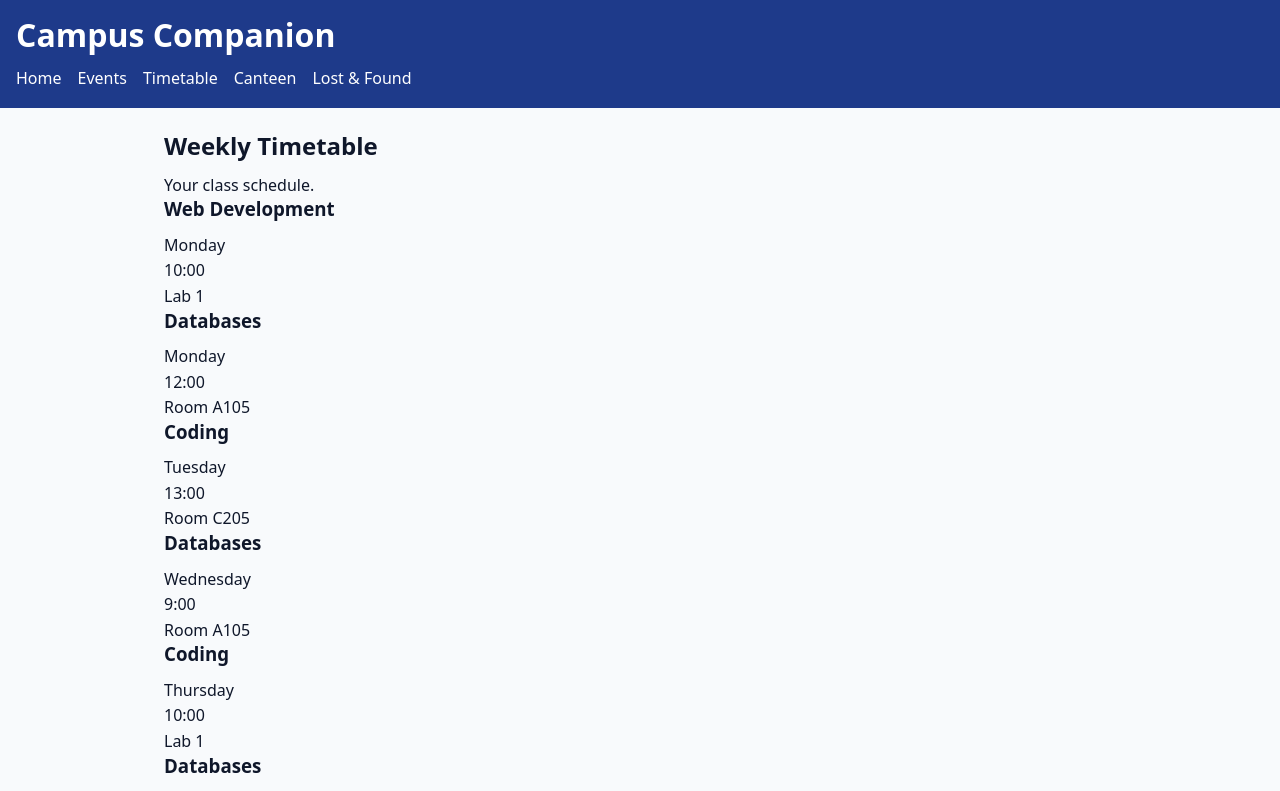
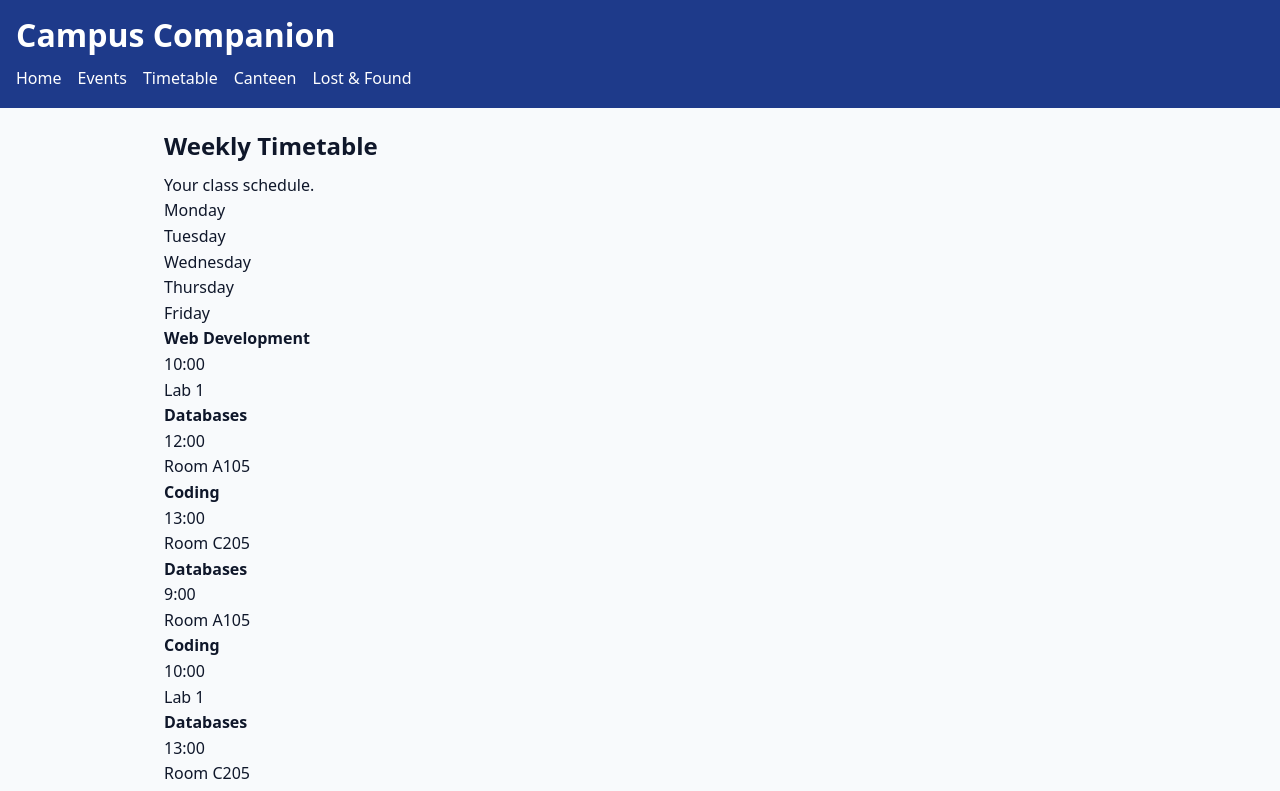
Before and after one commit to Adam28102006/NOE-CA3, a Next.js app: page /timetable in a window 1280 px wide. Shown: the top 791 px of the page. Built offline with nearby package versions, Linux system fonts and the light colour scheme.

Commit message:
Refactor TimetablePage to group items by day
Tried to make it look half decent

```diff
--- a/app/timetable/page.tsx
+++ b/app/timetable/page.tsx
@@ -1,22 +1,47 @@
 import timetable from '@/data/timetable.json'
 
+const days = ['Monday', 'Tuesday', 'Wednesday', 'Thursday', 'Friday']
+
 export default function TimetablePage() {
+  // group items by day
+  const grouped = days.reduce((acc, day) => {
+    acc[day] = timetable.filter((item) => item.day === day)
+    return acc
+  }, {})
+
   return (
     <div>
       <h2>Weekly Timetable</h2>
-
       <p>Your class schedule.</p>
 
-      <div>
-        {timetable.map((item) => (
-          <div key={item.id} className="card">
-            <h3>{item.module}</h3>
+      <div className="timetable">
+        <div className="timetable-header">
+          {days.map((day) => (
+            <div key={day} className="timetable-cell header">
+              {day}
+            </div>
+          ))}
+        </div>
 
-            <p>{item.day}</p>
-            <p>{item.time}</p>
-            <p>{item.room}</p>
-          </div>
-        ))}
+        <div className="timetable-body">
+          {days.map((day) => (
+            <div key={day} className="timetable-column">
+              {grouped[day].length > 0 ? (
+                grouped[day]
+                  .sort((a, b) => a.time.localeCompare(b.time))
+                  .map((item) => (
+                    <div key={item.id} className="timetable-card">
+                      <strong>{item.module}</strong>
+                      <div>{item.time}</div>
+                      <div>{item.room}</div>
+                    </div>
+                  ))
+              ) : (
+                <div className="timetable-empty">—</div>
+              )}
+            </div>
+          ))}
+        </div>
       </div>
     </div>
   )
```
